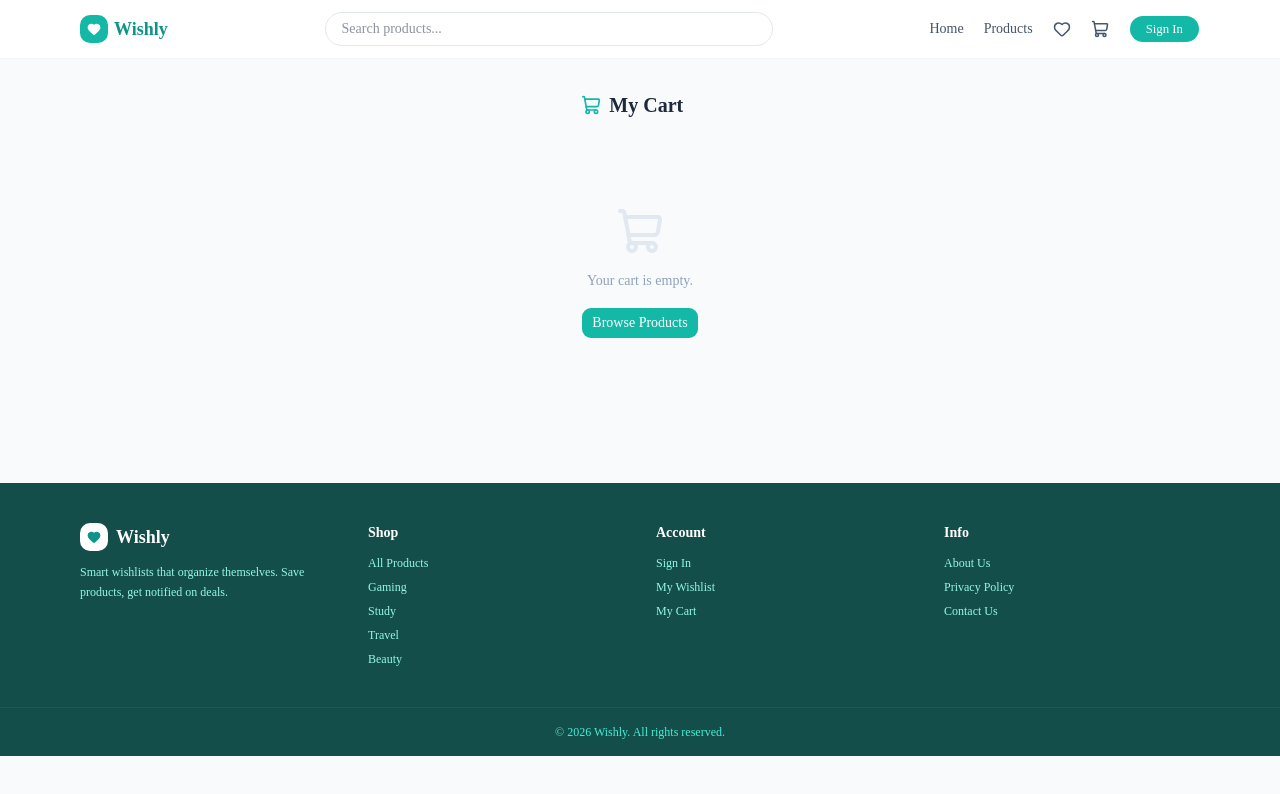
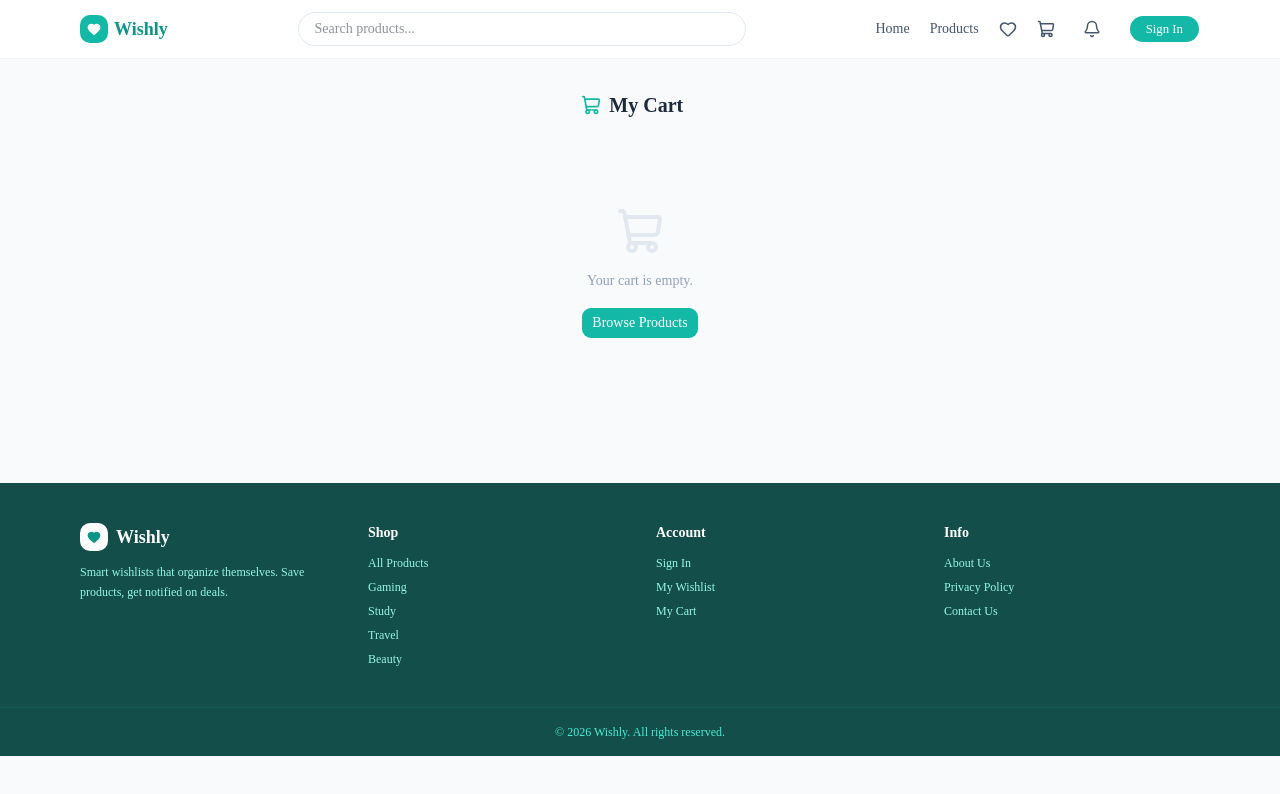
Before and after one commit to nesma2222/intent-based-wishlist, a Next.js app: page /cart in a window 1280 px wide. Shown: the top 794 px of the page. Built offline with nearby package versions, Linux system fonts and the light colour scheme.

Commit message:
Day 9: Notification Center with offer expiry reminders

```diff
--- a/app/layout.tsx
+++ b/app/layout.tsx
@@ -1,8 +1,8 @@
 import type { Metadata } from "next";
 import { Geist, Geist_Mono } from "next/font/google";
 import "./globals.css";
-import { WishlistProvider } from "@/context/WishlistContext";
 import SmartSuggestionPopover from "@/components/organisms/SmartSuggestionPopover";
+import Providers from "@/components/organisms/Providers";
 import Header from "@/components/organisms/Header";
 import Footer from "@/components/organisms/Footer";
 
@@ -25,12 +25,12 @@ export default function RootLayout({ children }: { children: React.ReactNode })
   return (
     <html lang="en" className={`${geistSans.variable} ${geistMono.variable}`}>
       <body className="min-h-screen flex flex-col bg-slate-50">
-        <WishlistProvider>
+        <Providers>
           <Header />
           {children}
           <Footer />
           <SmartSuggestionPopover />
-        </WishlistProvider>
+        </Providers>
       </body>
     </html>
   );
--- a/components/organisms/Header.tsx
+++ b/components/organisms/Header.tsx
@@ -6,6 +6,7 @@ import { ShoppingCart, Heart, Menu } from "lucide-react";
 import { useWishlist } from "@/context/WishlistContext";
 import { Sheet, SheetContent, SheetTrigger } from "@/components/ui/sheet";
 import { Button } from "@/components/ui/button";
+import NotificationCenter from "@/components/organisms/NotificationCenter";
 
 export default function Header() {
   const [open, setOpen] = useState(false);
@@ -54,7 +55,7 @@ export default function Header() {
               </span>
             )}
           </Link>
-
+<NotificationCenter />
           <Button asChild size="sm" className="bg-teal-500 hover:bg-teal-600 text-white rounded-full px-4">
             <Link href="/login">Sign In</Link>
           </Button>
@@ -79,6 +80,7 @@ export default function Header() {
             )}
           </Link>
 
+<NotificationCenter />
           <Sheet open={open} onOpenChange={setOpen}>
             <SheetTrigger asChild>
               <button className="text-slate-600">
--- /dev/null
+++ b/components/organisms/NotificationCenter.tsx
@@ -0,0 +1,73 @@
+"use client";
+
+import { useNotifications } from "@/context/NotificationContext";
+import { Bell, BellOff } from "lucide-react";
+import { Badge } from "@/components/ui/badge";
+import {
+  Popover,
+  PopoverContent,
+  PopoverTrigger,
+} from "@/components/ui/popover";
+
+export default function NotificationCenter() {
+  const { notifications, unreadCount, markAllRead, clearAll } = useNotifications();
+
+  return (
+    <Popover onOpenChange={(open) => { if (open) markAllRead(); }}>
+      <PopoverTrigger asChild>
+        <button className="relative p-2 rounded-full hover:bg-teal-50 text-slate-600 transition-colors">
+          <Bell size={18} />
+          {unreadCount > 0 && (
+            <span className="absolute top-1 right-1 w-4 h-4 bg-teal-500 text-white text-xs rounded-full flex items-center justify-center">
+              {unreadCount}
+            </span>
+          )}
+        </button>
+      </PopoverTrigger>
+
+      <PopoverContent className="w-80 p-0 shadow-xl border border-slate-100" align="end">
+        {/* Header */}
+        <div className="flex items-center justify-between px-4 py-3 border-b border-slate-100">
+          <div className="flex items-center gap-2">
+            <Bell size={15} className="text-teal-600" />
+            <h3 className="text-sm font-semibold text-slate-800">Notifications</h3>
+            {unreadCount > 0 && (
+              <Badge className="bg-teal-500 text-white text-xs px-1.5">
+                {unreadCount}
+              </Badge>
+            )}
+          </div>
+          <button
+            onClick={clearAll}
+            className="text-xs text-teal-600 hover:underline"
+          >
+            Clear All
+          </button>
+        </div>
+
+        {/* Content */}
+        <div className="max-h-64 overflow-y-auto">
+          {notifications.length === 0 ? (
+            <div className="flex flex-col items-center justify-center py-8 gap-2">
+              <BellOff size={24} className="text-slate-300" />
+              <p className="text-xs text-slate-400">No notifications yet.</p>
+            </div>
+          ) : (
+            <div className="flex flex-col divide-y divide-slate-50">
+              {notifications.map((n) => (
+                <div
+                  key={n.id}
+                  className="px-4 py-3 hover:bg-teal-50 transition-colors"
+                >
+                  <p className="text-xs text-slate-700 leading-relaxed">
+                    {n.message}
+                  </p>
+                </div>
+              ))}
+            </div>
+          )}
+        </div>
+      </PopoverContent>
+    </Popover>
+  );
+}
--- /dev/null
+++ b/components/organisms/Providers.tsx
@@ -0,0 +1,26 @@
+"use client";
+
+import { ReactNode } from "react";
+import { WishlistProvider, useWishlist } from "@/context/WishlistContext";
+import { NotificationProvider } from "@/context/NotificationContext";
+import SmartSuggestionPopover from "@/components/organisms/SmartSuggestionPopover";
+
+function NotificationBridge({ children }: { children: ReactNode }) {
+  const { myWishlist } = useWishlist();
+  return (
+    <NotificationProvider wishlistProducts={myWishlist}>
+      {children}
+    </NotificationProvider>
+  );
+}
+
+export default function Providers({ children }: { children: ReactNode }) {
+  return (
+    <WishlistProvider>
+      <NotificationBridge>
+        {children}
+        <SmartSuggestionPopover />
+      </NotificationBridge>
+    </WishlistProvider>
+  );
+}
--- /dev/null
+++ b/context/NotificationContext.tsx
@@ -0,0 +1,96 @@
+"use client";
+
+import { createContext, useContext, useState, useEffect, ReactNode } from "react";
+import { Product } from "@/types";
+
+interface Notification {
+  id: string;
+  message: string;
+  productId: string;
+  read: boolean;
+  createdAt: number;
+}
+
+interface NotificationContextType {
+  notifications: Notification[];
+  unreadCount: number;
+  markAllRead: () => void;
+  clearAll: () => void;
+}
+
+const NotificationContext = createContext<NotificationContextType | null>(null);
+
+const MESSAGES = [
+  "Still thinking? That discount isn't. ⚡",
+  "Tick tock... Your deal is about to disappear. ⏰",
+  "Hurry! This offer may vanish before your next coffee break. ☕",
+  "Hey! Your deal is running away faster than your salary. 🏃",
+];
+
+export function NotificationProvider({
+  children,
+  wishlistProducts,
+}: {
+  children: ReactNode;
+  wishlistProducts: Product[];
+}) {
+  const [notifications, setNotifications] = useState<Notification[]>([]);
+
+  useEffect(() => {
+    const stored = localStorage.getItem("notifications");
+    if (stored) setNotifications(JSON.parse(stored));
+  }, []);
+
+  useEffect(() => {
+    localStorage.setItem("notifications", JSON.stringify(notifications));
+  }, [notifications]);
+
+  useEffect(() => {
+    const interval = setInterval(() => {
+      wishlistProducts.forEach((product) => {
+        if (!product.offerExpiry) return;
+
+        const remaining = product.offerExpiry - Date.now();
+        const oneHour = 60 * 60 * 1000;
+
+        if (remaining > 0 && remaining < oneHour) {
+          const alreadyNotified = notifications.some(
+            (n) => n.productId === product.id
+          );
+          if (!alreadyNotified) {
+            const message = MESSAGES[Math.floor(Math.random() * MESSAGES.length)];
+            const newNotif: Notification = {
+              id: crypto.randomUUID(),
+              message: `${product.name}: ${message}`,
+              productId: product.id,
+              read: false,
+              createdAt: Date.now(),
+            };
+            setNotifications((prev) => [newNotif, ...prev]);
+          }
+        }
+      });
+    }, 10000);
+
+    return () => clearInterval(interval);
+  }, [wishlistProducts, notifications]);
+
+  const unreadCount = notifications.filter((n) => !n.read).length;
+  const markAllRead = () =>
+    setNotifications((prev) => prev.map((n) => ({ ...n, read: true })));
+  const clearAll = () => setNotifications([]);
+
+  return (
+    <NotificationContext.Provider
+      value={{ notifications, unreadCount, markAllRead, clearAll }}
+    >
+      {children}
+    </NotificationContext.Provider>
+  );
+}
+
+export function useNotifications() {
+  const ctx = useContext(NotificationContext);
+  if (!ctx) throw new Error("useNotifications must be used inside NotificationProvider");
+  return ctx;
+}
```
